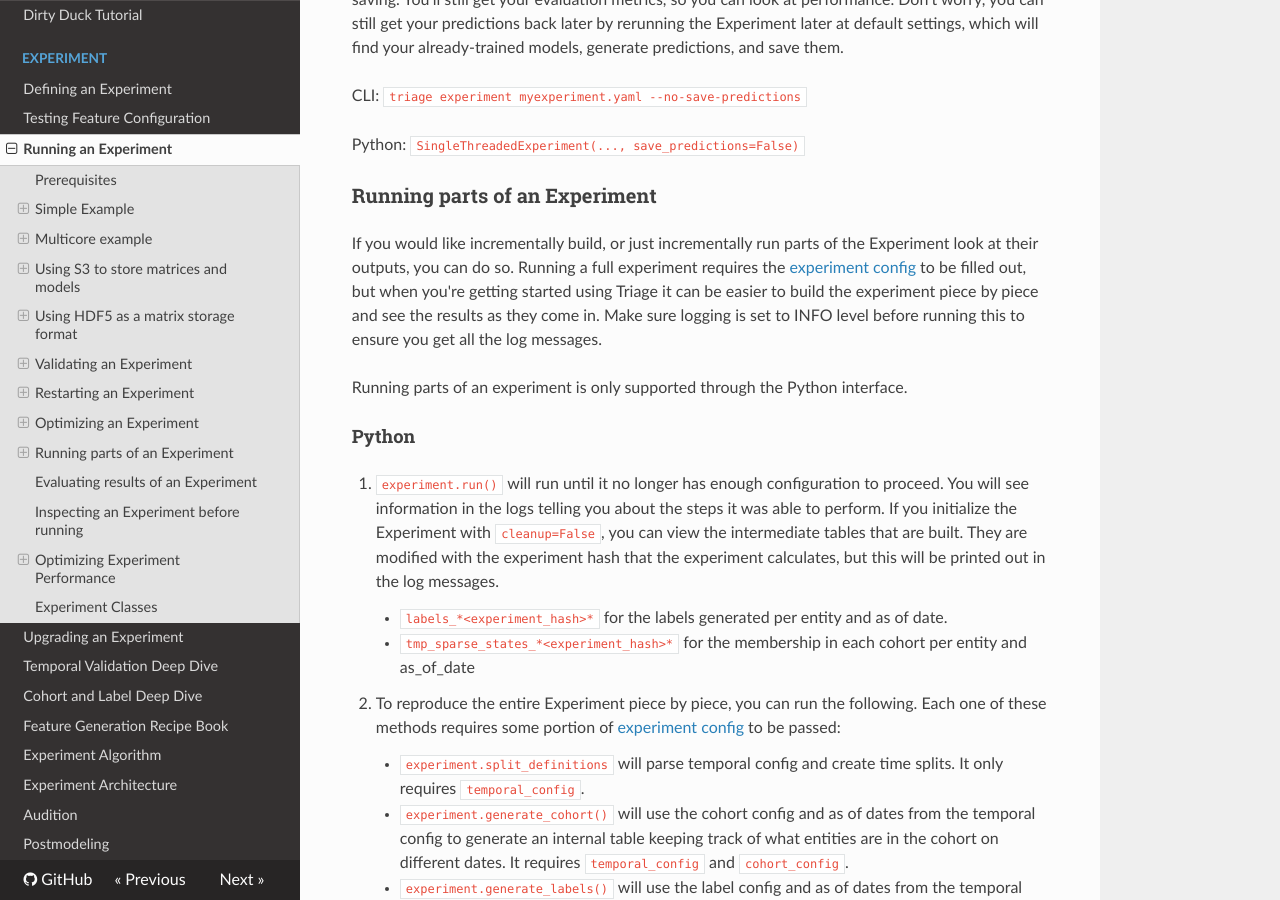
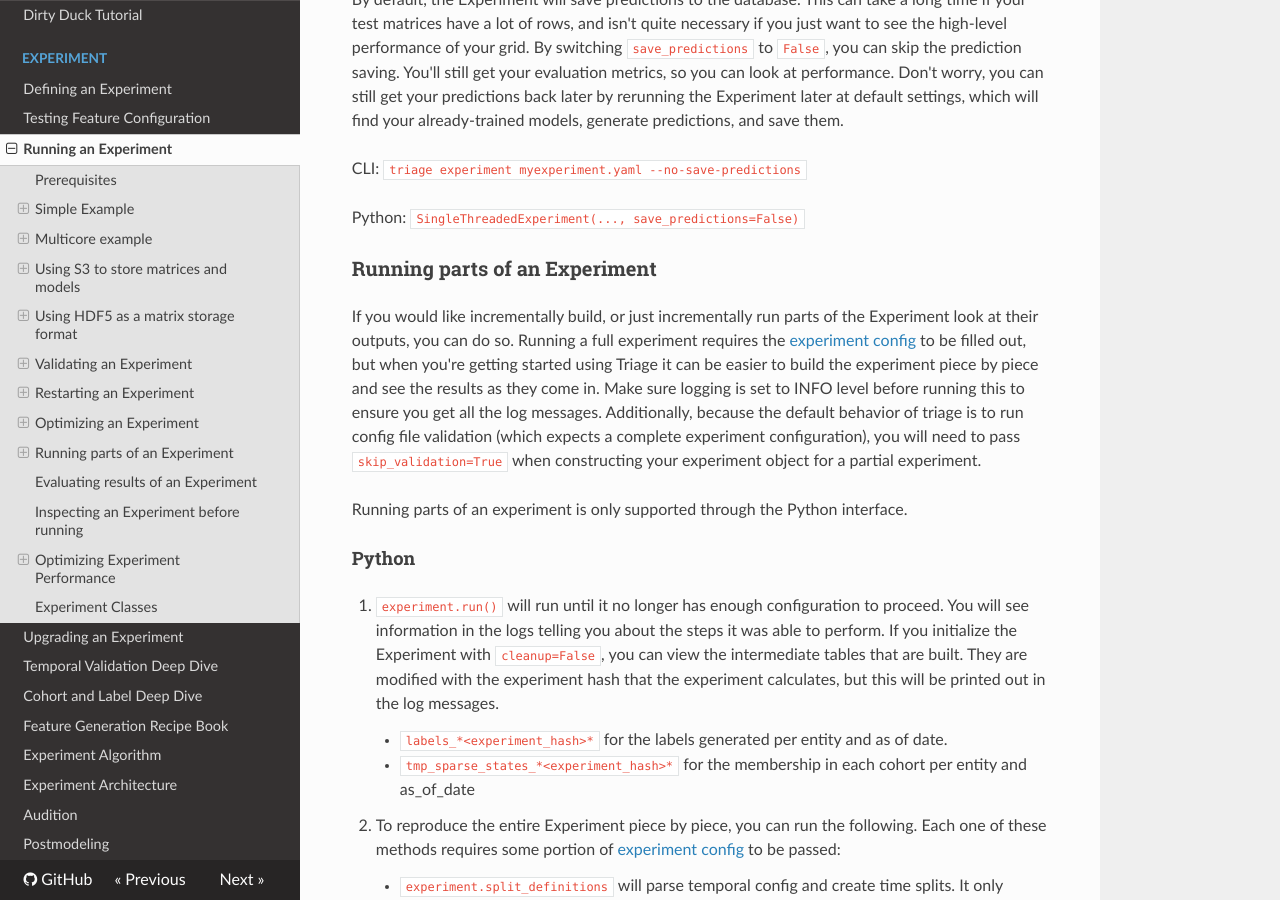
Before and after one commit to dssg/triage, an MkDocs documentation site: the page built from docs/sources/experiments/running.md, in a window 1280 px wide and 900 px high, scrolled down 6037 px. Built offline with MkDocs 1.6.1, drawn with Linux system fonts in a browser that asks for light colours; nearby versions of some CDN libraries; a script that is not in the unit is left out; old or Windows-style settings are respelled for this version of MkDocs; some of the changed text lies outside the part shown.

Commit message:
update docs

````diff
--- a/docs/sources/experiments/running.md
+++ b/docs/sources/experiments/running.md
@@ -173,7 +173,9 @@
 
 #### Python
 
-Experiments expose a `validate` method that can be run as needed. Experiment instantiation doesn't change from the run examples at all.
+The python interface will also validate by default when running an experiment. If you would prefer to skip this step, you can pass `skip_validation=True` when constructing your experiment.
+
+You can also run this validation step directly. Experiments expose a `validate` method that can be run as needed. Experiment instantiation doesn't change from the run examples at all.
 
 ```python
 experiment.validate()
@@ -228,7 +230,7 @@
 
 ## Running parts of an Experiment
 
-If you would like incrementally build, or just incrementally run parts of the Experiment look at their outputs, you can do so. Running a full experiment requires the [experiment config](https://github.com/dssg/triage/blob/master/example/config/experiment.yaml) to be filled out, but when you're getting started using Triage it can be easier to build the experiment piece by piece and see the results as they come in. Make sure logging is set to INFO level before running this to ensure you get all the log messages.
+If you would like incrementally build, or just incrementally run parts of the Experiment look at their outputs, you can do so. Running a full experiment requires the [experiment config](https://github.com/dssg/triage/blob/master/example/config/experiment.yaml) to be filled out, but when you're getting started using Triage it can be easier to build the experiment piece by piece and see the results as they come in. Make sure logging is set to INFO level before running this to ensure you get all the log messages. Additionally, because the default behavior of triage is to run config file validation (which expects a complete experiment configuration), you will need to pass `skip_validation=True` when constructing your experiment object for a partial experiment.
 
 Running parts of an experiment is only supported through the Python interface.
 
````
